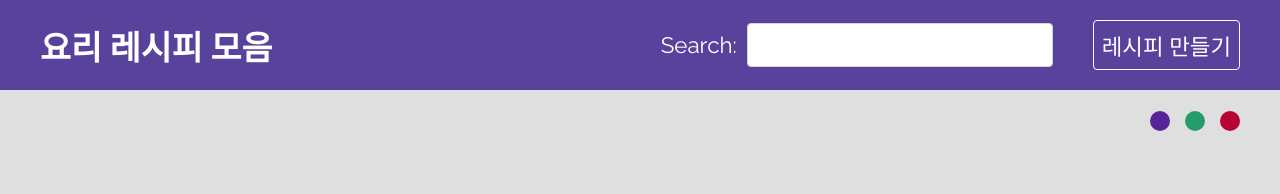
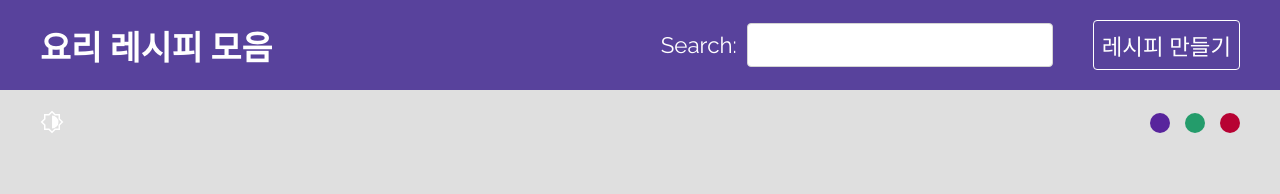
Before and after one commit to TaeHyeon47/cooking-recipe, a React (Create React App) app: page / in a window 1280 px wide. Shown: the top 194 px of the page. Built offline with nearby package versions, Linux system fonts and the light colour scheme; data requests are answered from the project's data file.

Commit message:
라이트 & 다크모드 아이콘 추가 및 Context API 세팅

```diff
--- a/src/components/ThemeSelector.css
+++ b/src/components/ThemeSelector.css
@@ -14,3 +14,13 @@
    margin-left: 15px;
    border-radius: 50%;
 }
+
+.mode-toggle {
+   margin-right: auto;
+}
+
+.mode-toggle img {
+   width: 24px;
+   height: 24px;
+   cursor: pointer;
+}
--- a/src/components/ThemeSelector.js
+++ b/src/components/ThemeSelector.js
@@ -1,4 +1,5 @@
 import { useTheme } from '../hooks/useTheme';
+import modeIcon from '../assets/mode-icon.svg';
 
 // styles
 import './ThemeSelector.css';
@@ -6,10 +7,24 @@
 const themeColors = ['#58249c', '#249c6b', '#b70233'];
 
 export default function ThemeSelector() {
-  const { changeColor } = useTheme();
+  const { changeColor, changeMode, mode } = useTheme();
+
+  const toggleMode = () => {
+    changeMode(mode === 'dark' ? 'light' : 'dark');
+  };
+
+  console.log(mode);
 
   return (
     <div className='theme-selector'>
+      <div className='mode-toggle'>
+        <img
+          onClick={toggleMode}
+          src={modeIcon}
+          alt='dark/light toggle icon'
+          style={{ filter: mode === 'dark' ? 'invert(100%)' : 'invert(20%)' }}
+        />
+      </div>
       <div className='theme-buttons'>
         {themeColors.map((color) => (
           <div
--- a/src/context/ThemeContext.js
+++ b/src/context/ThemeContext.js
@@ -11,6 +11,8 @@
     case 'CHANGE_COLOR':
       // ...state의 color 값이 color: action.payload로 override 됨.
       return { ...state, color: action.payload };
+    case 'CHANGE_MODE':
+      return { ...state, mode: action.payload };
     default:
       return state;
   }
@@ -30,6 +32,7 @@
   // useState와 같이 state는 초기값, dispatch는 값을 변경할 때 사용한다.
   const [state, dispatch] = useReducer(themeReducer, {
     color: '#58429c',
+    mode: 'dark',
   });
 
   const changeColor = (color) => {
@@ -42,6 +45,10 @@
     // When we use this dispatch function, React looks at the reducer function associated
     // with that dispatch, and he finds our 'themeReducer' function and then it fires that function to make the state change inside it.
     dispatch({ type: 'CHANGE_COLOR', payload: color });
+  };
+
+  const changeMode = (mode) => {
+    dispatch({ type: 'CHANGE_MODE', payload: mode });
   };
 
   // Context Api를 별도의 함수로 만드는 이유는 커스텀 로직을 추가할 수 있기 때문이다.
@@ -61,7 +68,7 @@
 
     // ...state = color, changeColor / Navbar에서 디스트럭쳐링할 수 있다.
     // Navbar에서 pink 값이 전달된 이후에 ...state로 다시한번 값이 아래로 전달된다.
-    <ThemeContext.Provider value={{ ...state, changeColor }}>
+    <ThemeContext.Provider value={{ ...state, changeColor, changeMode }}>
       {children}
     </ThemeContext.Provider>
   );
```
Also changed, not shown: src/assets/mode-icon.svg (added).
